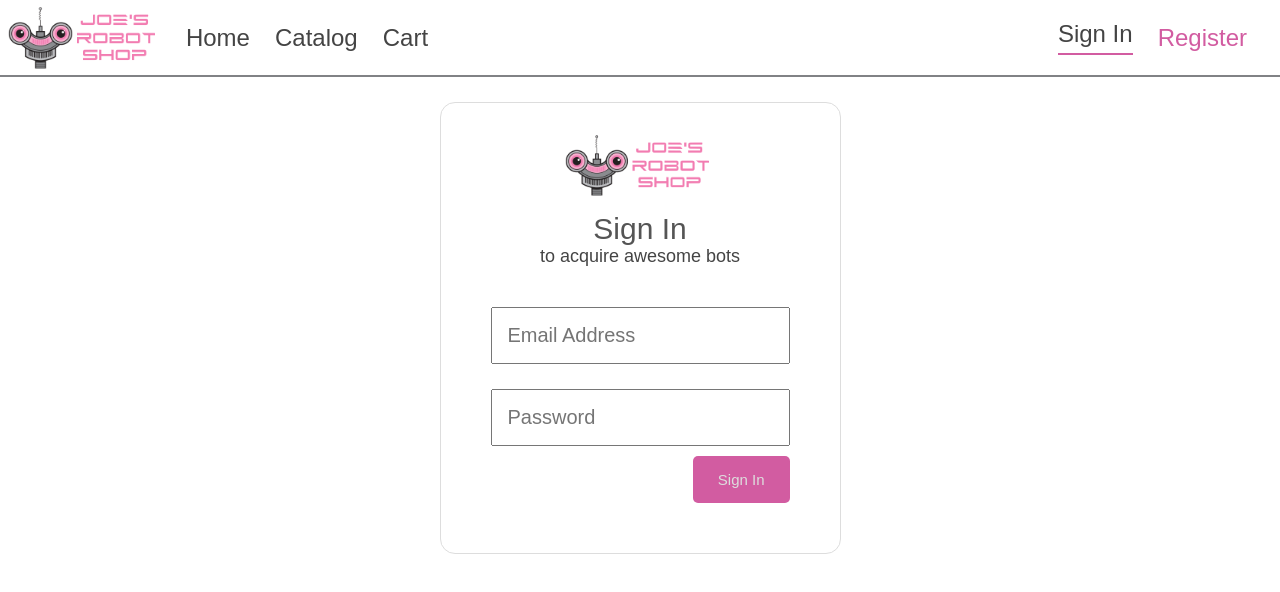
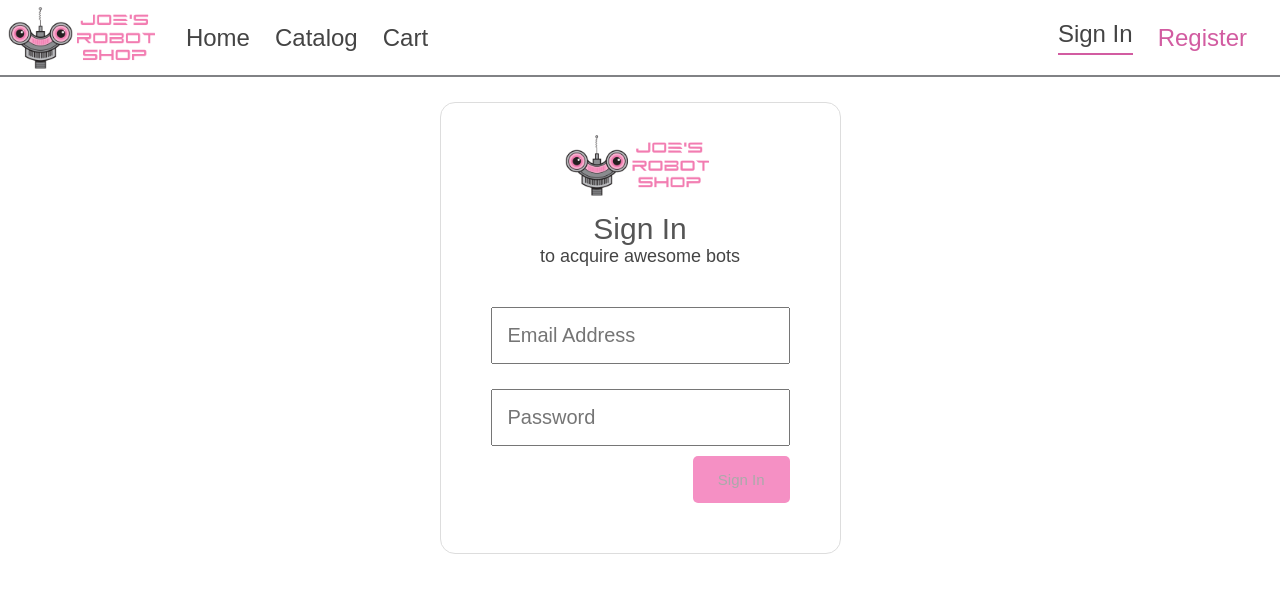
Before and after one commit to samndambuki/Angular-Fundamentals, an Angular app: page /sign-in in a window 1280 px wide. Shown: the top 592 px of the page. Built offline with nearby package versions, Linux system fonts and the light colour scheme.

Commit message:
validating template driven forms

```diff
--- a/src/app/user/sign-in/sign-in.component.html
+++ b/src/app/user/sign-in/sign-in.component.html
@@ -1,24 +1,39 @@
 <div class="container">
-  <form class="form" (ngSubmit)="signIn()">
+  <form class="form" #signInForm="ngForm" (ngSubmit)="signIn()">
     <img class="logo" src="/assets/images/logo.png" />
     <div class="sign-in">Sign In</div>
     <div class="sub-text">to acquire awesome bots</div>
     <input
       [(ngModel)]="credentials.email"
       name="email"
-      #myInput="ngModel"
+      required
+      #email="ngModel"
       placeholder="Email Address"
       type="text"
     />
+    <em class="error" *ngIf="email.invalid && email.touched"
+      >Email is required</em
+    >
     <!-- {{ credentials.email }} -->
     <input
       [(ngModel)]="credentials.password"
       name="password"
+      required
+      #password="ngModel"
       placeholder="Password"
       type="password"
     />
+    <em class="error" *ngIf="password.invalid && password.touched"
+      >Password is required</em
+    >
     <div class="buttons">
-      <button type="submit" class="button cta">Sign In</button>
+      <button
+        type="submit"
+        [disabled]="signInForm.form.invalid"
+        class="button cta"
+      >
+        Sign In
+      </button>
     </div>
     <div class="signInError" *ngIf="signInError">
       Sign-In failed. Please try again
```
